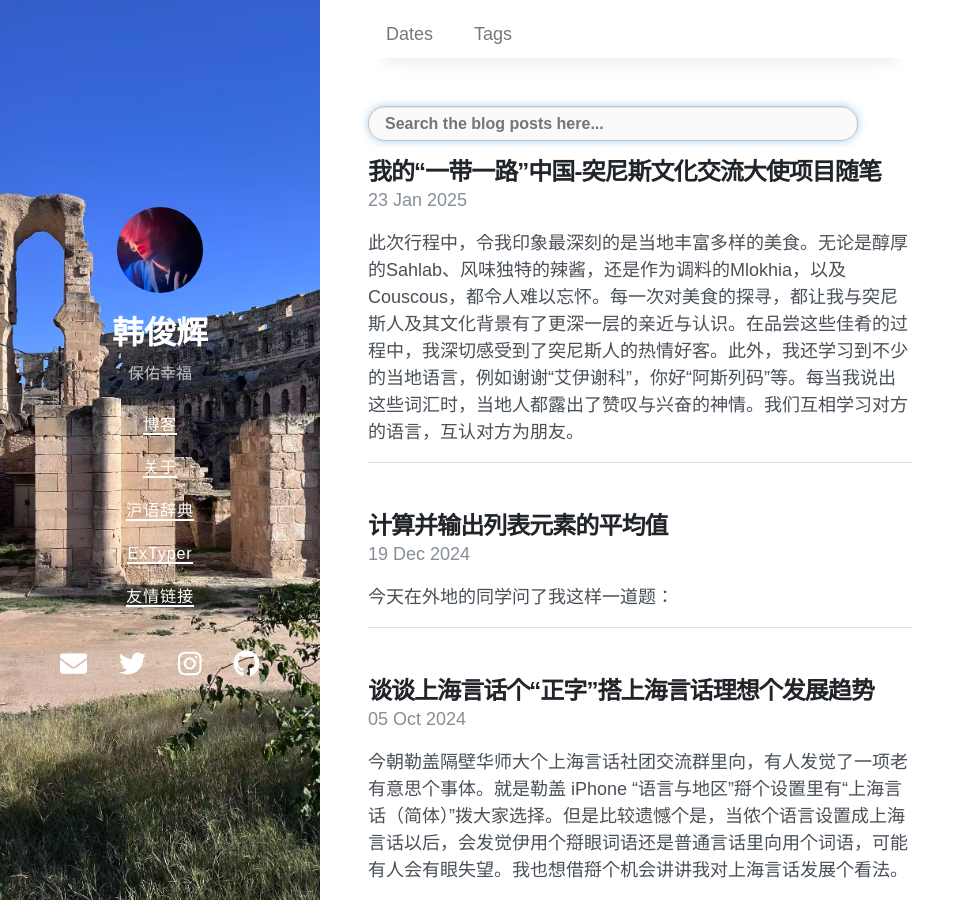
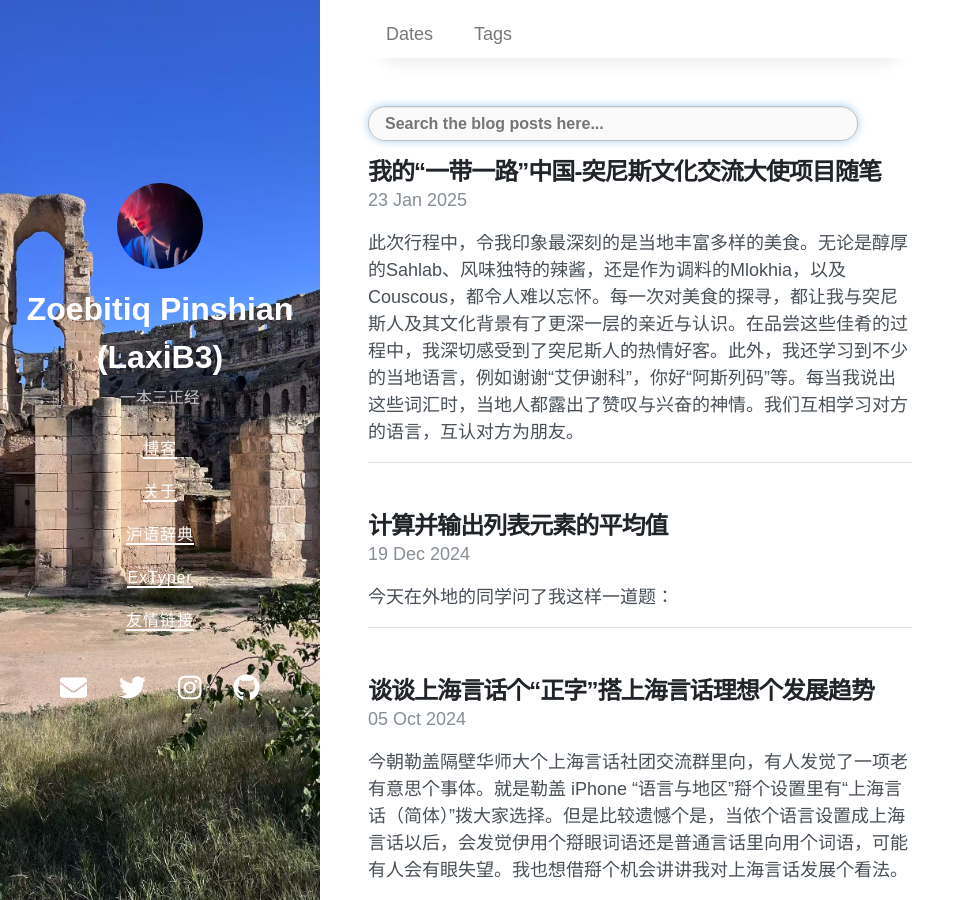
Before and after one commit to laxib3/laxib3.github.io, a Jekyll site: the page built from index.html, in a window 1280 px wide and 900 px high. Shown: the whole window, without its empty margins (0-975 px from the left). Built offline with Jekyll 4.4.1, drawn with Linux system fonts in a browser that asks for light colours; nearby versions of some CDN libraries; the list of posts is cut into pages by our own code.

Commit message:
Update _config.yml

```diff
--- a/_config.yml
+++ b/_config.yml
@@ -1,6 +1,6 @@
 # Setup
-title: 韩俊辉
-description: 保佑幸福
+title: Zoebitiq Pinshian (LaxiB3)
+description: 一本三正经
 url: https://laxib3.github.io
 avatar: /images/tx.jpg
 paginate: 5
```
